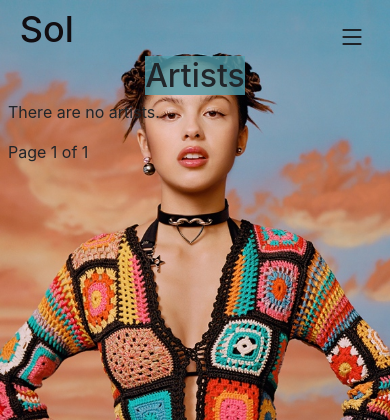
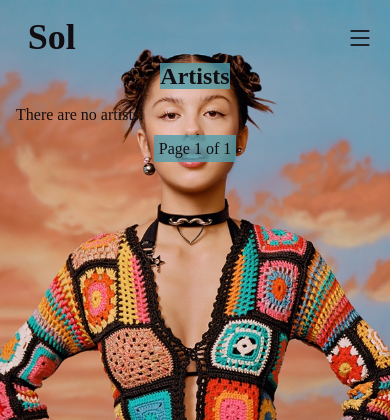
Before and after one commit to mbp1771/ts13, a Django app: page /artists/1/ in a window 390 px wide. Shown: the top 420 px of the page. Run offline with Django 4.2, Linux system fonts and the light colour scheme; data that the repository does not hold is empty; some libraries are stand-ins or nearby versions.

Commit message:
fixed grid and pagination

```diff
--- a/requirements.txt
+++ b/requirements.txt
@@ -4,8 +4,6 @@ azure-identity==1.10.0
 azure-storage-blob==12.13.1
 backports.zoneinfo==0.2.1
 beautifulsoup4==4.11.1
-boto3==1.24.38
-botocore==1.27.38
 bs4==0.0.1
 certifi==2022.6.15
 cffi==1.15.1
@@ -17,7 +15,6 @@ django-imagekit==4.1.0
 django-storages==1.12.3
 djongo==1.3.6
 dnspython==2.2.1
-gunicorn==20.1.0
 idna==3.3
 isodate==0.6.1
 jmespath==1.0.1
@@ -38,7 +35,6 @@ pytz==2022.1
 pywin32==304
 requests==2.28.1
 requests-oauthlib==1.3.1
-s3transfer==0.6.0
 six==1.16.0
 soupsieve==2.3.2.post1
 sqlparse==0.2.4
--- a/sol/static/css/styles.css
+++ b/sol/static/css/styles.css
@@ -89,7 +89,7 @@ h2 {
     padding: 20%;
 }
 
-h2 span, h3 span, p span, .backg {
+h2 span, h3 span, p span{
     background-color: rgba(232, 242, 244, 0.8);
 }
 
@@ -274,6 +274,27 @@ h3 + ul li > a:hover , dd > a:hover {
     color: #C48066;
 }
 
+/* Pagination
+--------------------------------------------*/
+
+.pagination {
+    margin-top: 10px;
+    text-align: center;
+}
+
+.page-links {
+    background-color: rgba(232, 242, 244, 0.8);
+    padding: 5px;
+}
+
+.pagination a {
+    text-decoration: none;
+    color: #674E39;
+}
+
+.pagination a:hover {
+    color: #C48066;
+}
 
 /* Responsive styles
 --------------------------------------------*/
@@ -386,6 +407,7 @@ h3 + ul li > a:hover , dd > a:hover {
 
     .container, .container2, .container4 {
         grid: auto-flow 1fr / 1fr 1fr;
+        gap: 1% 1%;
     }
 
     .item {
@@ -399,11 +421,25 @@ h3 + ul li > a:hover , dd > a:hover {
     .item > ul > li > strong > a:hover , dd a:hover{
         color: #B83118;
     }
+
+    /* Pagination
+    --------------------------------------------*/
+    .page-links {
+        background-color: rgba(80, 157, 172, 0.8);
+    }
+
+    .pagination a {
+        color: #261310;
+    }
+
+    .pagination a:hover {
+        color: #B83118;
+    }
 }
 
 
 @media screen and (max-width: 350px) {
     .navbar.responsive {
-        background-color: rgba(155, 144, 154, 0.8);
+        background-color: rgba(80, 157, 172, 0.8);
     }
 }
--- a/sol/templates/artist_detail.html
+++ b/sol/templates/artist_detail.html
@@ -3,7 +3,6 @@
   {% block title %}<title>{{ artist.name }}</title>{% endblock %}
   {% load static %}
   <link rel="stylesheet" href="{% static 'css/styles.css' %}?{% now 'U' %}">
-  <link rel="stylesheet" href="https://cdn.jsdelivr.net/npm/bootstrap@4.6.0/dist/css/bootstrap.min.css" integrity="sha384-B0vP5xmATw1+K9KRQjQERJvTumQW0nPEzvF6L/Z6nronJ3oUOFUFpCjEUQouq2+l" crossorigin="anonymous">
 </head>
 {% load tags %}
 {% block content %}
--- a/sol/templates/base_generic.html
+++ b/sol/templates/base_generic.html
@@ -8,7 +8,6 @@
   <link rel="icon" type="image/x-icon" href="{% static 'img/favicon.png' %}?{% now 'U' %}">
   <link rel="stylesheet" href="{% static 'css/styles.css' %}?{% now 'U' %}">
   <link rel="stylesheet" href="https://cdn.jsdelivr.net/npm/bootstrap-icons@1.9.1/font/bootstrap-icons.css">
-  <link rel="stylesheet" href="https://cdn.jsdelivr.net/npm/bootstrap@4.6.0/dist/css/bootstrap.min.css" integrity="sha384-B0vP5xmATw1+K9KRQjQERJvTumQW0nPEzvF6L/Z6nronJ3oUOFUFpCjEUQouq2+l" crossorigin="anonymous">
   <script type="text/javascript" src="{% static 'js/scripts.js' %}?{% now 'U' %}"></script>
   <style>
     body {
@@ -42,7 +41,6 @@
       </div>
     </header>
     {% block content %}{% endblock %}
-    <span class="backg">
     {% block pagination %}
       {% if is_paginated %}
         <div class="pagination">
@@ -60,7 +58,6 @@
         </div>
       {% endif %}
     {% endblock %}
-    </span>
   </main>
 </body>
 </html>
--- a/ts13/settings.py
+++ b/ts13/settings.py
@@ -158,9 +158,3 @@ DEFAULT_AUTO_FIELD = 'django.db.models.BigAutoField'
 
 
 UPLOADED_FILES_USE_URL = True
-
-SESSION_COOKIE_SECURE = False
-
-CSRF_COOKIE_SECURE = False
-
-SECURE_SSL_REDIRECT = False
```
Lines whose indentation alone changed are shown as unchanged.
